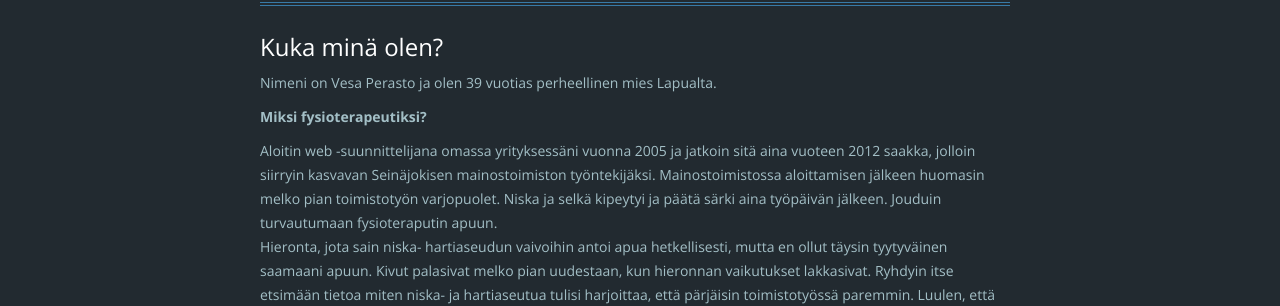
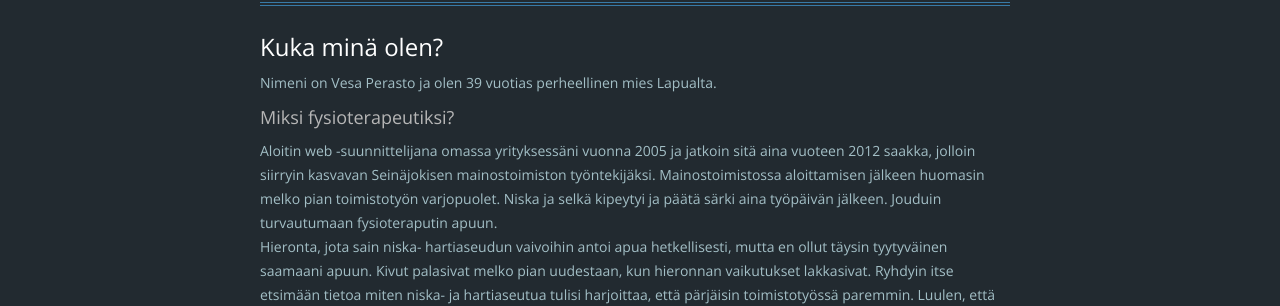
Before and after one commit to vperasto/vperasto.github.io, a Jekyll site: the page built from about.html, in a window 1280 px wide. Shown: the part 264-570 px from the top of the page. Built offline with Jekyll 4.4.1, drawn with Linux system fonts in a browser that asks for light colours; nearby versions of some CDN libraries; comment, search, counter and statistics services are not loaded.

```diff
--- a/about.html
+++ b/about.html
@@ -10,7 +10,7 @@ published: true
     <div id="about_me">
       <h2>Kuka minä olen?</h2>
       <p>Nimeni on Vesa Perasto ja olen 39 vuotias perheellinen mies Lapualta.</p>
-      <p><b>Miksi fysioterapeutiksi?</b><p>
+      <h3>Miksi fysioterapeutiksi?</h3>
       <p>Aloitin web -suunnittelijana omassa yrityksessäni vuonna 2005 ja jatkoin sitä aina vuoteen 2012 saakka, jolloin siirryin kasvavan Seinäjokisen mainostoimiston työntekijäksi. Mainostoimistossa aloittamisen jälkeen huomasin melko pian toimistotyön varjopuolet. Niska ja selkä kipeytyi ja päätä särki aina työpäivän jälkeen. Jouduin turvautumaan fysioteraputin apuun.<br>Hieronta, jota sain niska- hartiaseudun vaivoihin antoi apua hetkellisesti, mutta en ollut täysin tyytyväinen saamaani apuun. Kivut palasivat melko pian uudestaan, kun hieronnan vaikutukset lakkasivat. Ryhdyin itse etsimään tietoa miten niska- ja hartiaseutua tulisi harjoittaa, että pärjäisin toimistotyössä paremmin. Luulen, että silloin syntyi varsinainen kipinä fysioterapeuttiseen työhön ja sain rohkeutta ottaa opintovapaata ja hakeutua alan koulutukseen.
 
 
```
